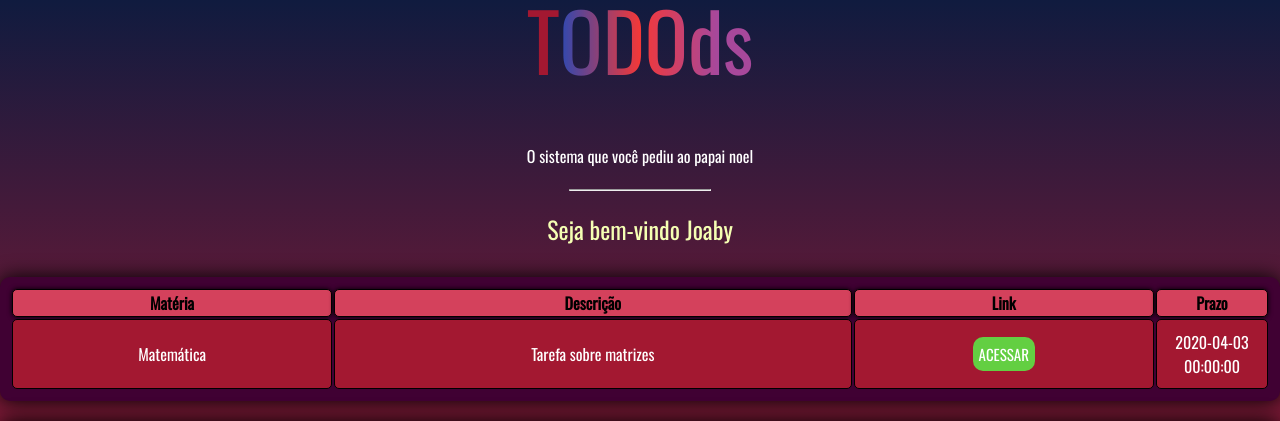
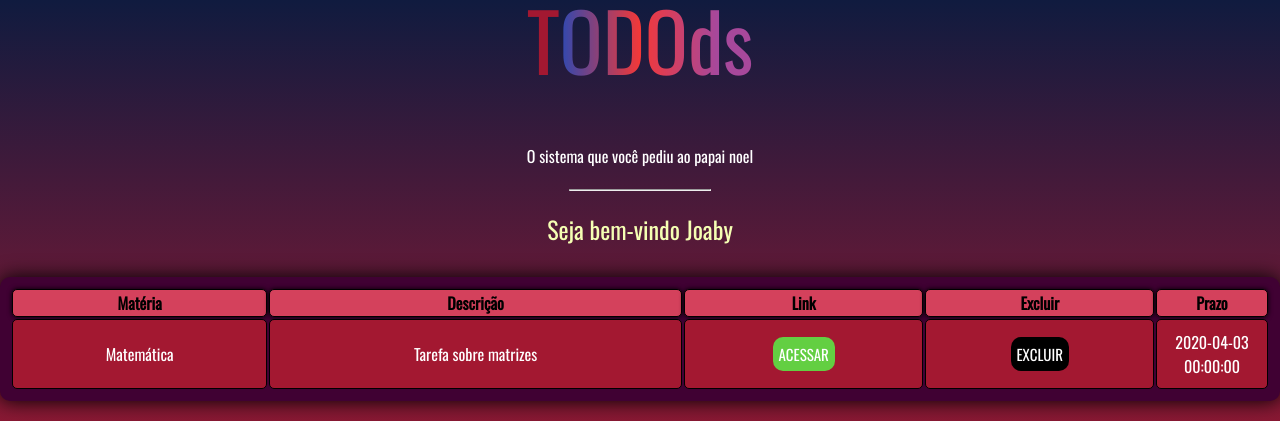
Before and after one commit to joaby-oliveira/TODOds-1.0, a PHP site: page /events.php in a window 1280 px wide. Shown: the top 421 px of the page. Run offline with PHP 8.4, Linux system fonts and the light colour scheme; a user stored in the database is signed in; data comes from the database, SQL or seed files in the repository; tables that the repository leaves empty or names only in its code hold one stand-in row (values such as "Sample post"); data that the repository does not hold is empty; some libraries are stand-ins or nearby versions.

Commit message:
:art: EDITED: events.php Creating the delete feature

```diff
--- a/backend/todods.sql
+++ b/backend/todods.sql
@@ -76,7 +76,7 @@ CREATE TABLE IF NOT EXISTS aulas (
     aulaNome VARCHAR(80) NULL,
     aulaHorario VARCHAR(80) NULL,
     aulaTurma SET('A', 'B') NOT NULL
-)
+);
 
 INSERT INTO aulas (aulaDia, aulaNome, aulaProfessor, aulaHorario, aulaTurma)
 VALUES
@@ -136,5 +136,6 @@ VALUES
 
 CREATE TABLE IF NOT EXISTS todo (
   todoCode INT UNSIGNED AUTO_ICREMENT PRIMARY KEY,
-  title VARCHAR
+  title VARCHAR(250) NOT NULL,
+  userCode INT NOT NULLUNSIGNED
 );
--- a/events.php
+++ b/events.php
@@ -38,7 +38,7 @@ if(!$_SESSION['userCode']){
         $date = date('Y-m-d');
         $numberWeekDay = date('w', strtotime($date));
 
-        $query = "SELECT date, subject, link, description FROM events ORDER BY date ASC";
+        $query = "SELECT eventCode, date, subject, link, description FROM events ORDER BY date ASC";
         $result = mysqli_query($connection, $query);
         $queryClasses = "SELECT aulaDia, aulaProfessor, aulaNome, aulaHorario, aulaTurma FROM aulas WHERE aulaDia LIKE '%$weekDay[$numberWeekDay]%'";
         $resultClasses = mysqli_query($connection, $queryClasses);
@@ -59,6 +59,7 @@ if(!$_SESSION['userCode']){
                     <th>Matéria</th>
                     <th>Descrição</th>
                     <th>Link</th>
+                    <th>Excluir</th>
                     <th>Prazo</th>
                 </tr>
             </thead>
@@ -66,21 +67,25 @@ if(!$_SESSION['userCode']){
             <?php while($row = mysqli_fetch_assoc($result)):?>
                 <tr>
                     <td><?php echo $row['subject']; ?></td>
-                    <td><?php echo $row['description']; ?></td>
+                    <td><?php echo $row['description'];
+                    $row['description'] ?></td>
                     <td><?php if(empty($row['link']))
                     { echo "<a class='no-access'>ACESSAR</a>";}
                     else{ echo "<a href=". $row['link'] ." class='access' target='_blank'>ACESSAR</a>";} ?></td>
+                    <td><a class="delete" href="?delete=<?= $row['eventCode'] ?>">EXCLUIR</a></td>
                     <td><?php echo $row['date']; ?></td>
                 </tr>
             <?php endwhile ?>
             </tbody>
         </table>
 
+<!--
         <table>
             <thead>
             <?php $row = mysqli_fetch_assoc($resultClasses)?>
                 <tr class="classDay">
-                    <?php echo $row['aulaDia']; ?>
+                    <?php
+                    if($row != null){echo $row['aulaDia'];} ?>
                     <th>Matéria</th>
                     <th>Professor</th>
                     <th>Horário</th>
@@ -98,6 +103,7 @@ if(!$_SESSION['userCode']){
             <?php endwhile ?>
             </tbody>
         </table>
+         -->
         <nav class="img-txt" onmouseleave="hide()">
             <ul>
                 <a href="eventRegister.php">
@@ -136,6 +142,17 @@ if(!$_SESSION['userCode']){
                 menu.style.display="none";
             }
         </script>
+        <?php
+            if(isset($_GET['delete'])){
+                $id = $_GET['delete'];
+                $sql = "DELETE FROM events WHERE eventCode = $id";
+                if(mysqli_query($connection, $sql)){
+                    $query = "SELECT subject, description FROM events WHERE id='$id';";
+                    echo "Dado apagado com sucesso!";
+                }
+            }
+
+        ?>
 <!--        <table class="tab">
             <caption>TABELA DE AULAS</caption>
             <thead>
--- a/frontend/events.css
+++ b/frontend/events.css
@@ -87,6 +87,10 @@ td a.no-access{
     background: rgb(180, 180, 180);
     cursor: not-allowed;
 }
+a.delete{
+    background: rgb(0, 0, 0) !important;
+    transition: ease 0.2s;
+}
 td:hover{
     color: rgb(148, 153, 153);
 }
```
